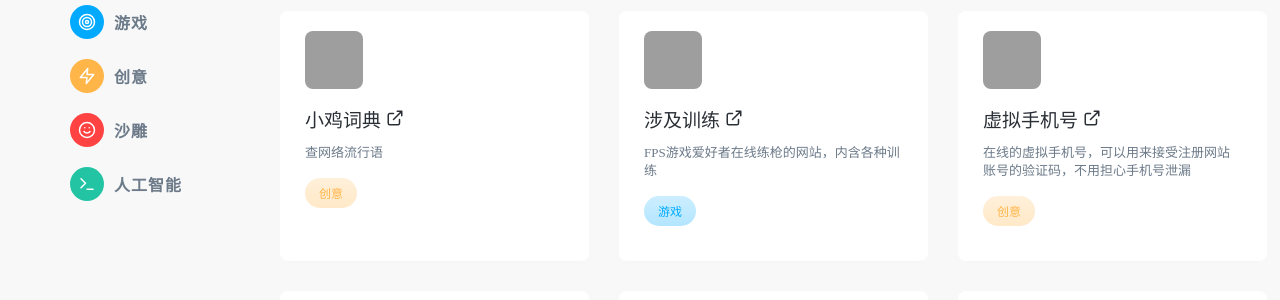
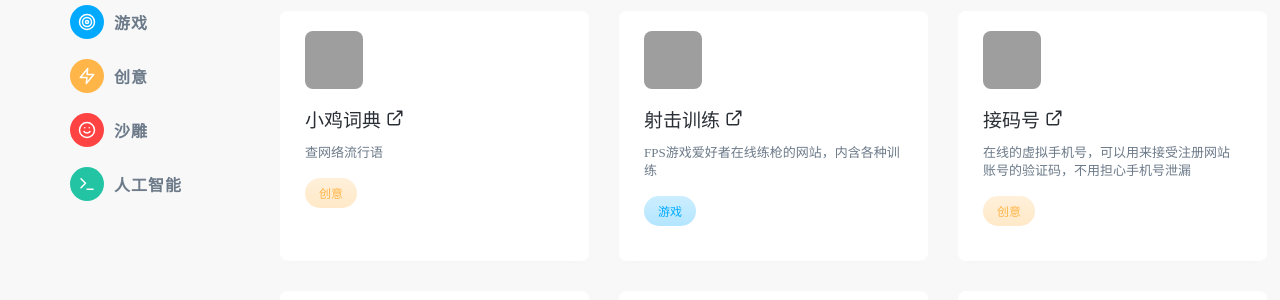
Before and after one commit to Bakumon/fuun.fun, a Jekyll site: the page built from index.md, in a window 1280 px wide and 900 px high. Shown: the part 299-599 px from the top of the window. Built offline with Jekyll 4.4.1, drawn with Linux system fonts in a browser that asks for light colours; grey boxes are pictures that could not be loaded.

Commit message:
Update links.yml

```diff
--- a/_data/links.yml
+++ b/_data/links.yml
@@ -22,13 +22,13 @@
   url: https://jikipedia.com/
   description: 查网络流行语
 
-- title: 涉及训练
+- title: 射击训练
   category: game
   logo: https://i.loli.net/2021/04/29/SEgKyQqZ6hjwaGz.png
   url: https://aim400kg.com/game/1
   description: FPS游戏爱好者在线练枪的网站，内含各种训练
 
-- title: 虚拟手机号
+- title: 接码号
   category: creativity
   logo: https://i.loli.net/2021/04/29/TuIVmzasN4oESYx.png
   url: https://jiemahao.com/
```
